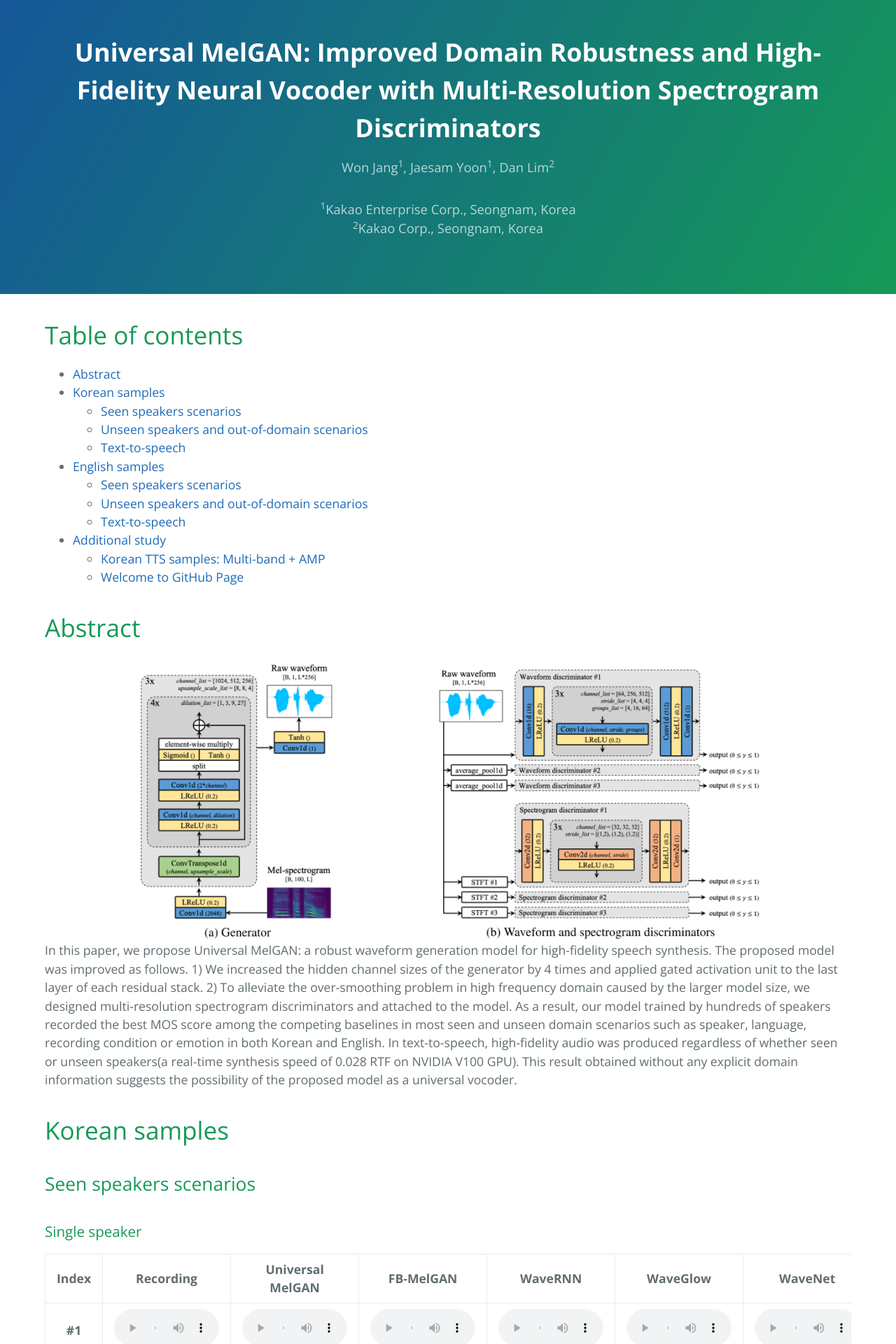
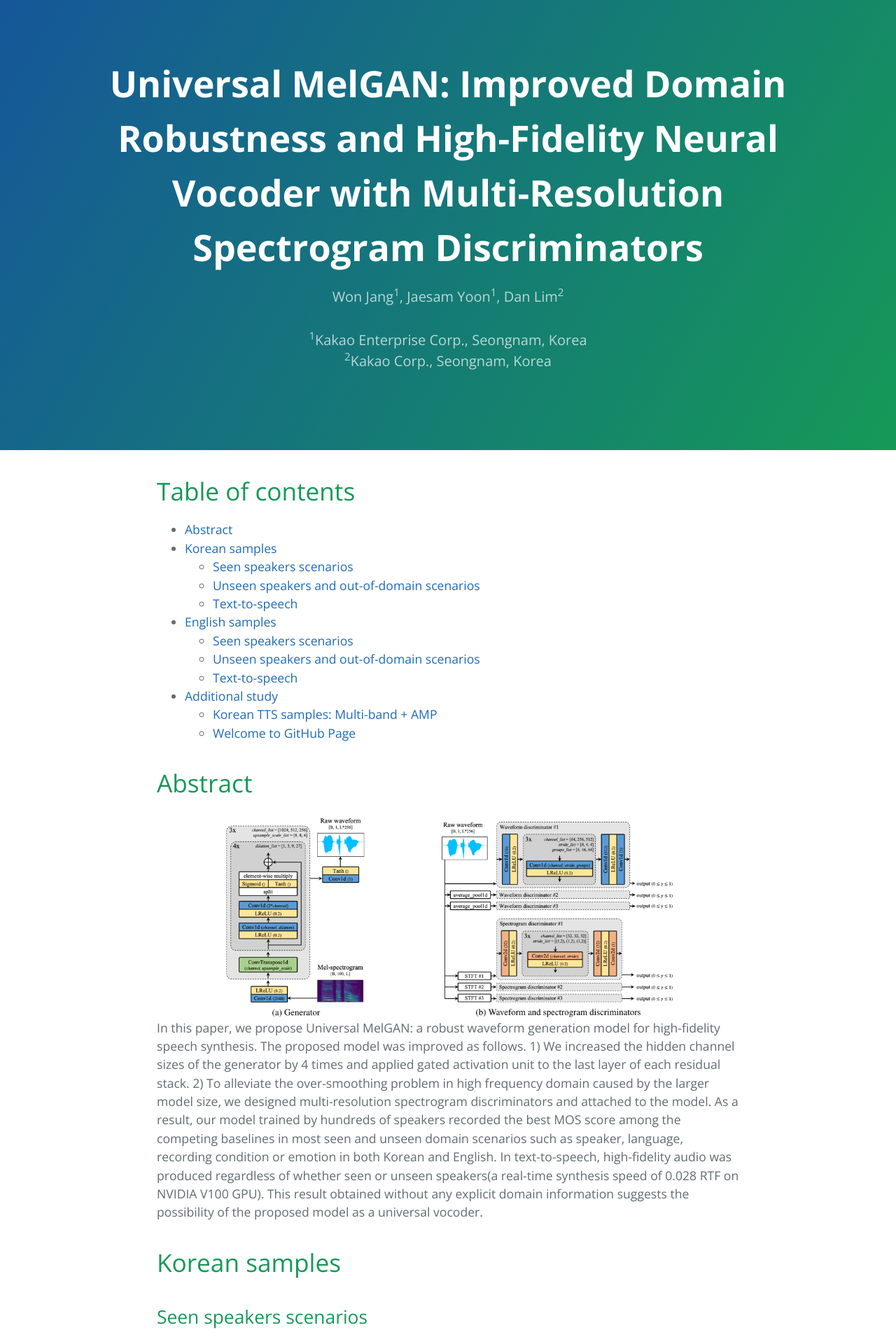
Before and after one commit to kallavinka8045/icassp2021, a Jekyll site: the page built from index.md, in a window 1280 px wide. Shown: the top 1920 px of the page at 70% size. Built offline with Jekyll 4.4.1, drawn with Linux system fonts in a browser that asks for light colours; our own code applies the rules of GitHub Pages for plain Markdown files; some of the changed text lies outside the part shown.

Commit message:
Update variables.scss

```diff
--- a/_sass/variables.scss
+++ b/_sass/variables.scss
@@ -1,5 +1,5 @@
 // Breakpoints
-$large-breakpoint: 96em !default;
+$large-breakpoint: 50em !default;
 $medium-breakpoint: 56em !default;
 
 // Headers
```
